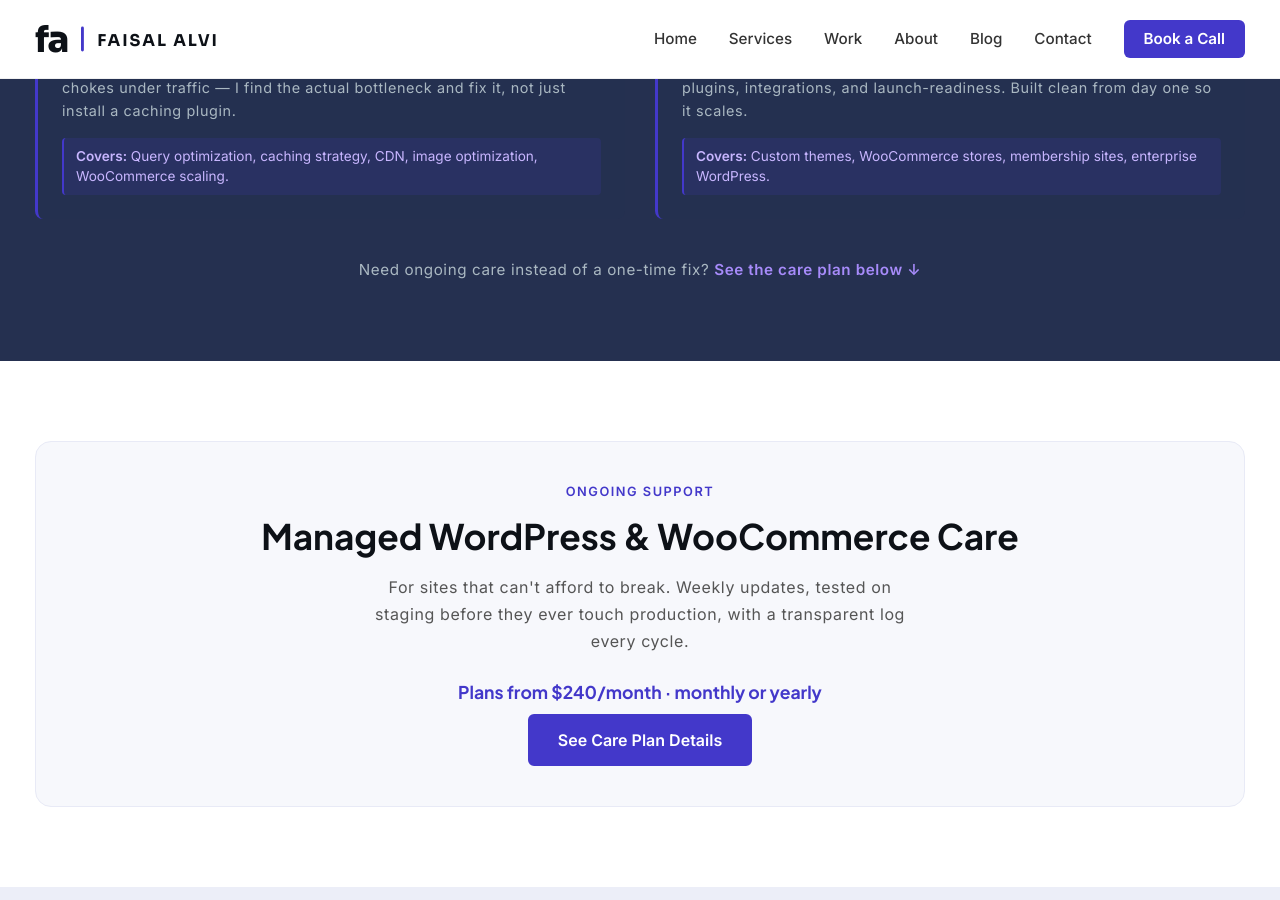
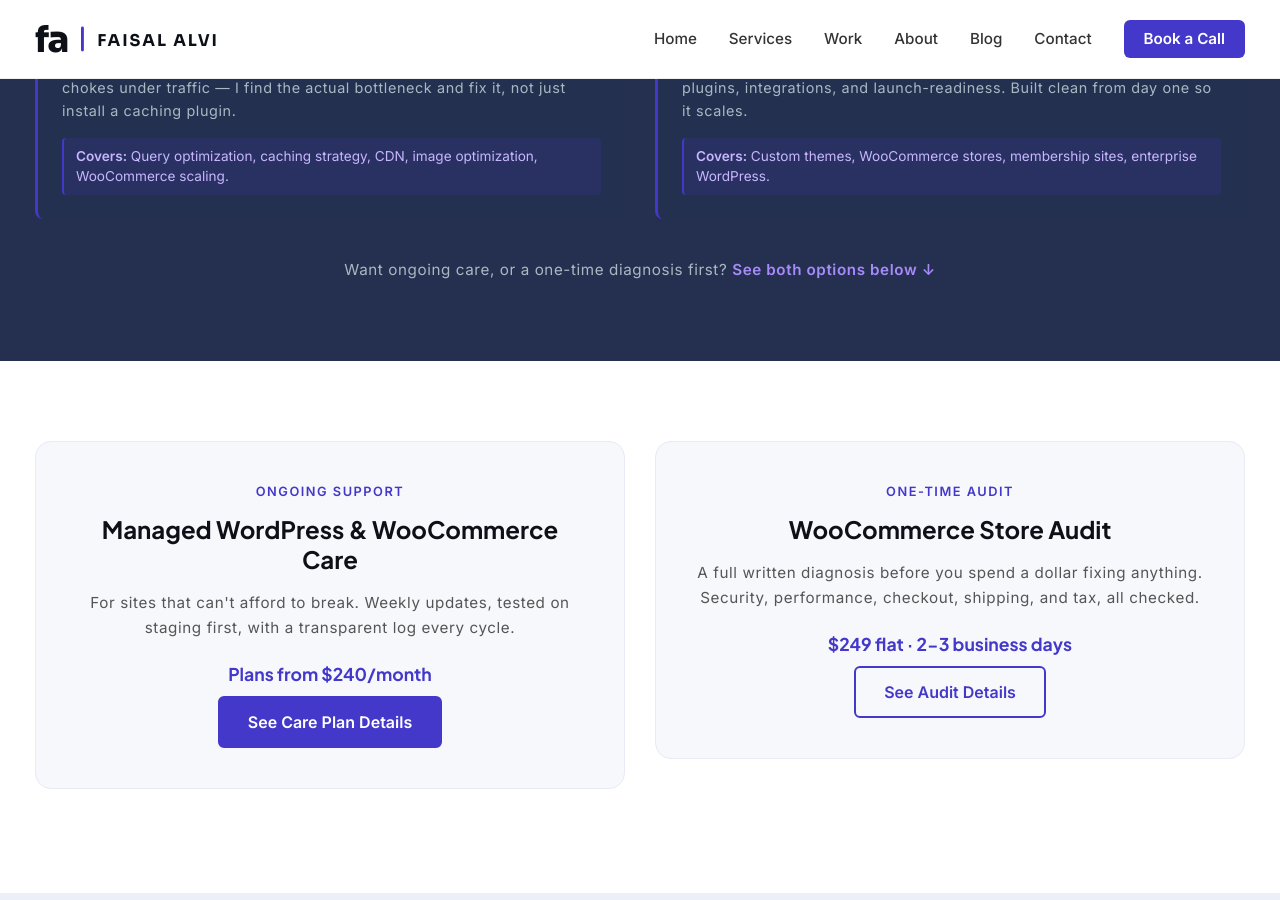
Before and after one commit to faisal-alvi/faisal-alvi.github.io, a Jekyll site: the page index.html, which Jekyll copies as it is, in a window 1280 px wide and 900 px high, scrolled down 2667 px. Built offline with Jekyll 4.4.1, drawn with Linux system fonts in a browser that asks for light colours; some web fonts are replaced.

Commit message:
add WooCommerce Store Audit as a one-time service
New page at /woocommerce-audit/, $249 flat, scoped from the same
findings every real pre-sales audit in the Codeable pipeline turned
up (security headers, mobile LCP, checkout/shipping/tax config,
plugin conflicts, accessibility basics). Reuses the care-plan page's
visual language (care-card, care-list, care-cta) so it reads as part
of the same offer family rather than a bolted-on page.

Scoped to WooCommerce only, not general WordPress, matching the
site's existing niche positioning (custom WP/WooCommerce plugin
engineering) rather than competing with commodity WP audit gigs.

Homepage #care section restructured into a 2-column row: Care Plan
teaser + Audit teaser side by side, both linking to their own page.
Updated the services-section connector line to mention both paths.

Co-Authored-By: Claude Sonnet 5 <noreply@anthropic.com>

```diff
--- a/index.html
+++ b/index.html
@@ -1704,19 +1704,32 @@
                     </div>
                 </div>
             </div>
-            <p style="text-align: center; color: #aab8c2; font-size: 0.95rem; margin: 2.5rem 0 0;">Need ongoing care instead of a one-time fix? <a href="#care" style="color: #a78bfa; font-weight: 600;">See the care plan below &darr;</a></p>
+            <p style="text-align: center; color: #aab8c2; font-size: 0.95rem; margin: 2.5rem 0 0;">Want ongoing care, or a one-time diagnosis first? <a href="#care" style="color: #a78bfa; font-weight: 600;">See both options below &darr;</a></p>
         </div>
     </section>
 
-    <!-- ── Care Plan teaser ── -->
+    <!-- ── Care Plan + Audit teasers ── -->
     <section class="v2-section" id="care">
         <div class="container">
-            <div class="v2-care-teaser">
-                <span class="v2-section-label">Ongoing Support</span>
-                <h2 class="v2-section-title">Managed WordPress &amp; WooCommerce Care</h2>
-                <p style="color: #555; font-size: 1rem; line-height: 1.7; max-width: 560px; margin: 0 auto 1.5rem;">For sites that can't afford to break. Weekly updates, tested on staging before they ever touch production, with a transparent log every cycle.</p>
-                <div class="v2-care-teaser-price">Plans from $240/month &middot; monthly or yearly</div>
-                <a href="/care-plan/" class="v2-btn-primary">See Care Plan Details</a>
+            <div class="row">
+                <div class="col-md-6 mb-4 mb-md-0">
+                    <div class="v2-care-teaser">
+                        <span class="v2-section-label">Ongoing Support</span>
+                        <h2 class="v2-section-title" style="font-size: 1.5rem;">Managed WordPress &amp; WooCommerce Care</h2>
+                        <p style="color: #555; font-size: 0.95rem; line-height: 1.7; margin: 0 auto 1.25rem;">For sites that can't afford to break. Weekly updates, tested on staging first, with a transparent log every cycle.</p>
+                        <div class="v2-care-teaser-price">Plans from $240/month</div>
+                        <a href="/care-plan/" class="v2-btn-primary">See Care Plan Details</a>
+                    </div>
+                </div>
+                <div class="col-md-6" id="audit">
+                    <div class="v2-care-teaser">
+                        <span class="v2-section-label">One-Time Audit</span>
+                        <h2 class="v2-section-title" style="font-size: 1.5rem;">WooCommerce Store Audit</h2>
+                        <p style="color: #555; font-size: 0.95rem; line-height: 1.7; margin: 0 auto 1.25rem;">A full written diagnosis before you spend a dollar fixing anything. Security, performance, checkout, shipping, and tax, all checked.</p>
+                        <div class="v2-care-teaser-price">$249 flat &middot; 2-3 business days</div>
+                        <a href="/woocommerce-audit/" class="v2-btn-outline">See Audit Details</a>
+                    </div>
+                </div>
             </div>
         </div>
     </section>
```
Also changed, not shown: assets/css/blog.css (+7 -0 lines), woocommerce-audit/index.html (added, +55 -0 lines).
